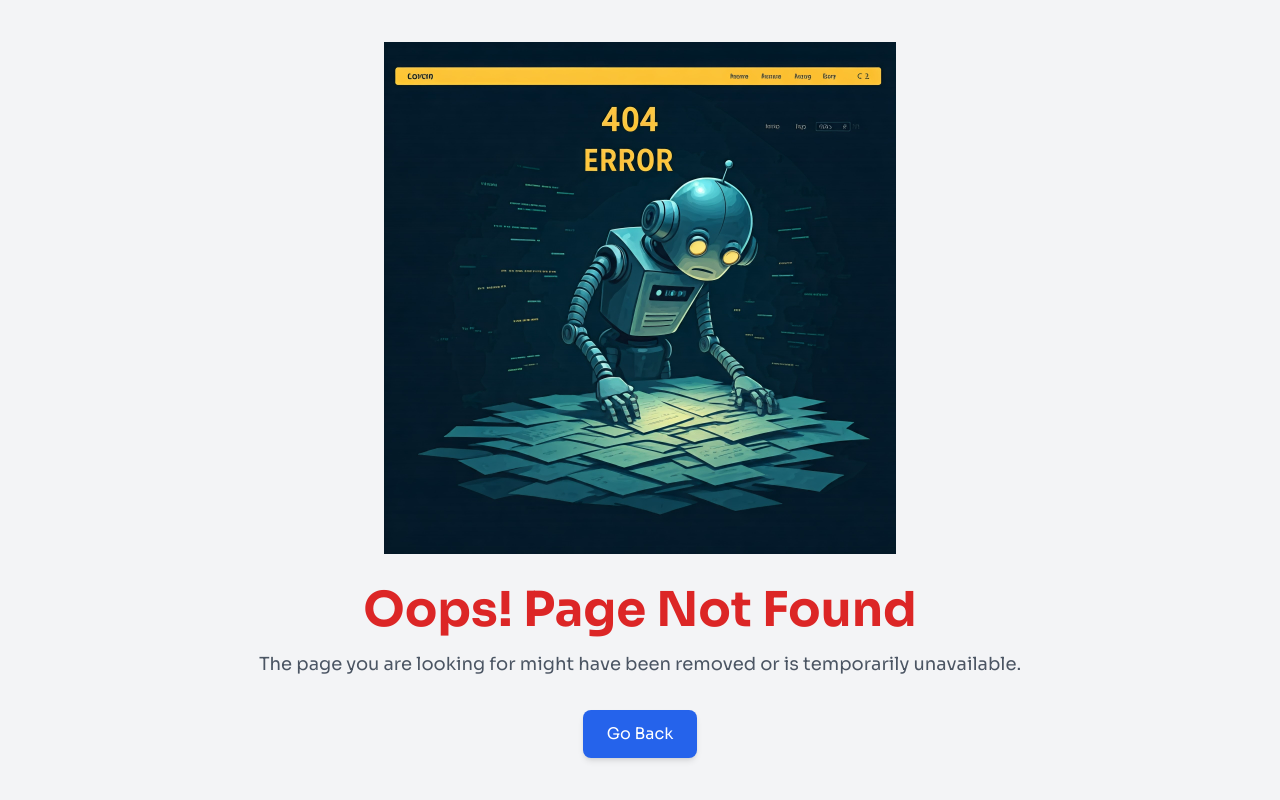
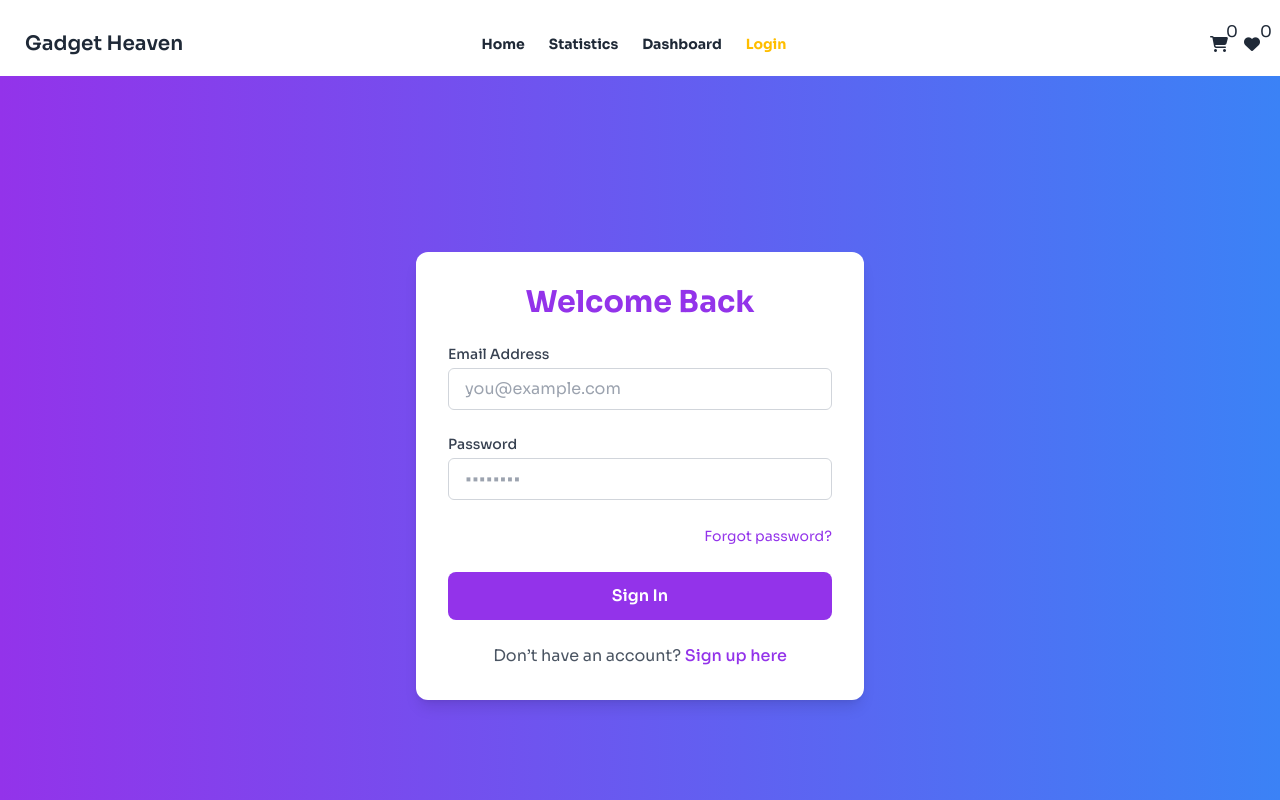
Before and after one commit to programming-hero-web-course-4/b10a8-gadget-heaven-ranak8811, a React (Vite) app: page /login in a window 1280 px wide. Before the commit this address had no page. Shown: the top 800 px of the page. Built offline with nearby package versions, Linux system fonts and the light colour scheme.

Commit message:
login page added

```diff
--- a/src/components/Navbar.jsx
+++ b/src/components/Navbar.jsx
@@ -84,6 +84,14 @@ const Navbar = () => {
             >
               Dashboard
             </NavLink>
+            <NavLink
+              to={"/login"}
+              className={({ isActive }) =>
+                `font-bold ${isActive ? "text-warning" : "hover:text-error"}`
+              }
+            >
+              Login
+            </NavLink>
           </ul>
         </div>
         <Link to={"/"} className="btn btn-ghost text-xl">
@@ -116,6 +124,14 @@ const Navbar = () => {
           >
             Dashboard
           </NavLink>
+          <NavLink
+            to={"/login"}
+            className={({ isActive }) =>
+              `font-bold ${isActive ? "text-warning" : "hover:text-error"}`
+            }
+          >
+            Login
+          </NavLink>
         </ul>
       </div>
       <div className="navbar-end space-x-4 mr-3">
--- /dev/null
+++ b/src/pages/Login.jsx
@@ -0,0 +1,84 @@
+import { useState } from "react";
+import { Link } from "react-router-dom";
+
+const Login = () => {
+  const [email, setEmail] = useState("");
+  const [password, setPassword] = useState("");
+
+  const handleSubmit = (e) => {
+    e.preventDefault();
+  };
+
+  return (
+    <div className="min-h-screen flex items-center justify-center bg-gradient-to-r from-purple-600 to-blue-500">
+      <div className="bg-white p-8 rounded-xl shadow-lg w-full max-w-md">
+        <h2 className="text-3xl font-bold text-center text-purple-600 mb-6">
+          Welcome Back
+        </h2>
+        <form onSubmit={handleSubmit} className="space-y-6">
+          <div>
+            <label
+              htmlFor="email"
+              className="block text-sm font-medium text-gray-700"
+            >
+              Email Address
+            </label>
+            <input
+              type="email"
+              id="email"
+              value={email}
+              onChange={(e) => setEmail(e.target.value)}
+              required
+              className="w-full mt-1 px-4 py-2 border border-gray-300 rounded-md focus:outline-none focus:ring-2 focus:ring-purple-600"
+              placeholder="you@example.com"
+            />
+          </div>
+          <div>
+            <label
+              htmlFor="password"
+              className="block text-sm font-medium text-gray-700"
+            >
+              Password
+            </label>
+            <input
+              type="password"
+              id="password"
+              value={password}
+              onChange={(e) => setPassword(e.target.value)}
+              required
+              className="w-full mt-1 px-4 py-2 border border-gray-300 rounded-md focus:outline-none focus:ring-2 focus:ring-purple-600"
+              placeholder="••••••••"
+            />
+          </div>
+          <div className="text-right">
+            <Link
+              to="/forgot-password"
+              className="text-sm text-purple-600 hover:underline"
+            >
+              Forgot password?
+            </Link>
+          </div>
+          <button
+            type="submit"
+            className="w-full py-3 mt-4 bg-purple-600 hover:bg-purple-700 text-white font-semibold rounded-lg transition duration-300"
+          >
+            Sign In
+          </button>
+        </form>
+        <div className="mt-6 text-center text-gray-600">
+          <p>
+            Don’t have an account?{" "}
+            <Link
+              to="/register"
+              className="text-purple-600 font-medium hover:underline"
+            >
+              Sign up here
+            </Link>
+          </p>
+        </div>
+      </div>
+    </div>
+  );
+};
+
+export default Login;
--- a/src/routes/Routes.jsx
+++ b/src/routes/Routes.jsx
@@ -6,6 +6,7 @@ import Gadgets from "../pages/Gadgets";
 import Details from "../pages/Details";
 import Dashboard from "../pages/Dashboard";
 import Statistics from "../pages/Statistics";
+import Login from "../pages/Login";
 
 const routes = createBrowserRouter([
   {
@@ -43,6 +44,10 @@ const routes = createBrowserRouter([
         path: "/statistic",
         element: <Statistics></Statistics>,
       },
+      {
+        path: "/login",
+        element: <Login></Login>,
+      },
     ],
   },
 ]);
```
